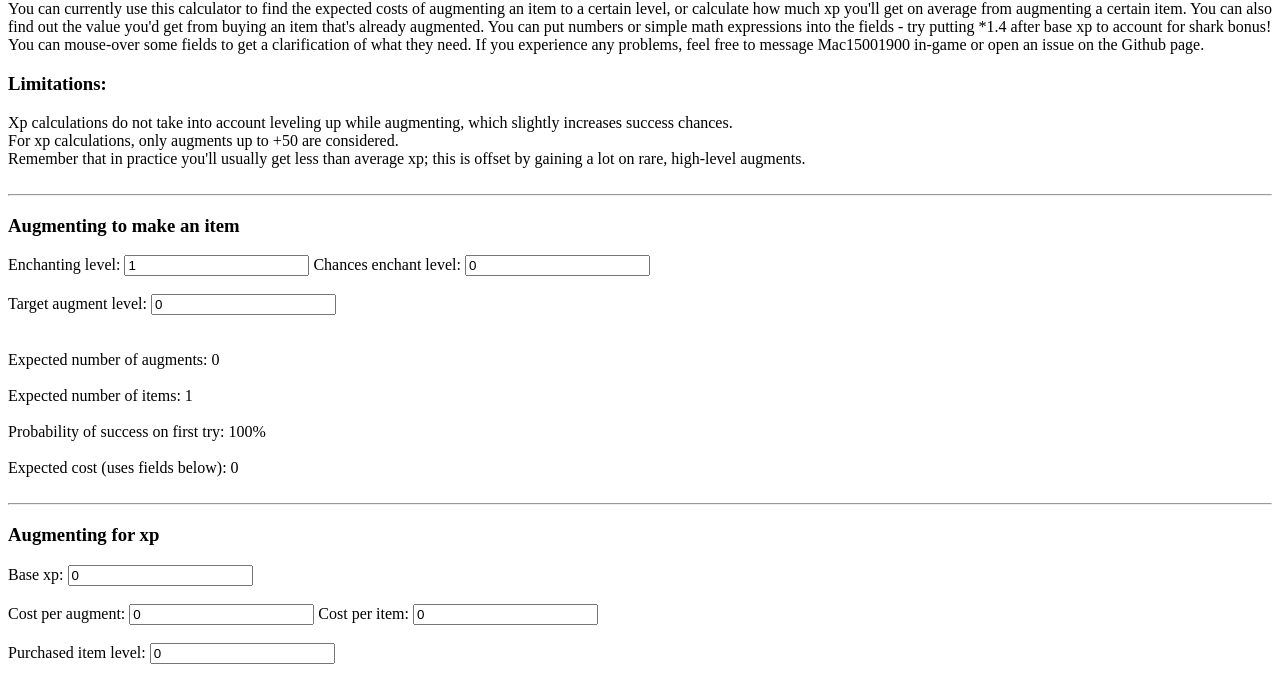
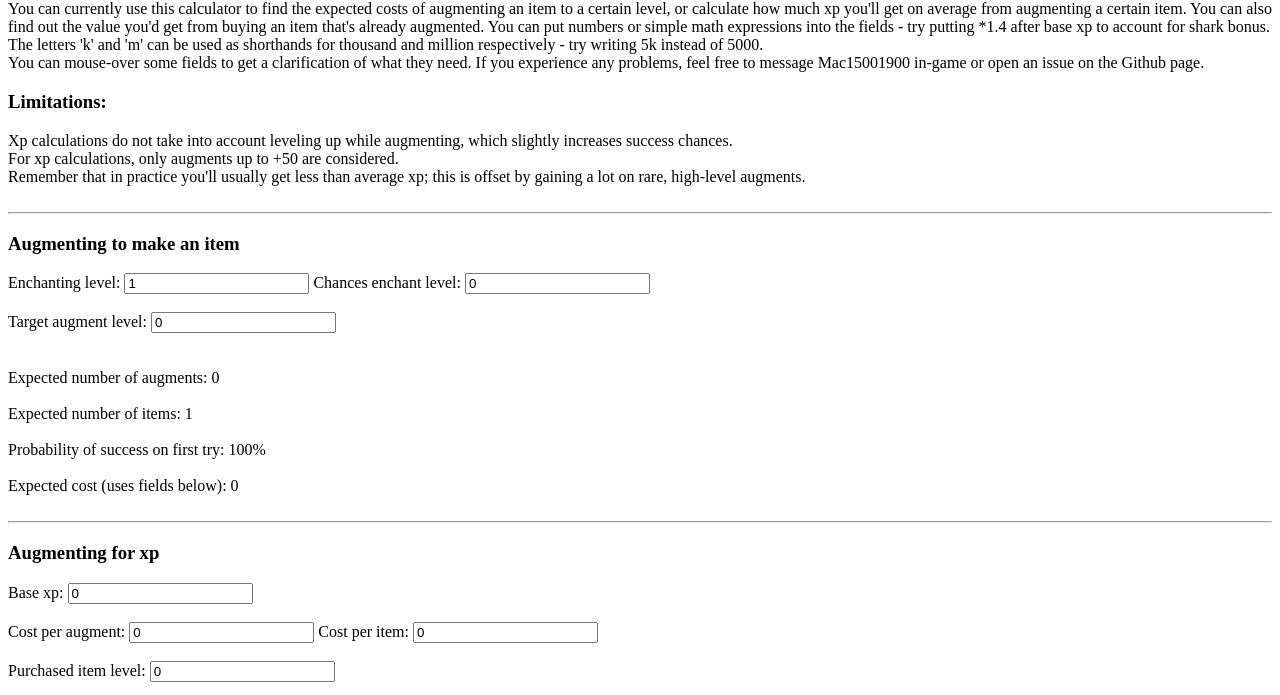
Before and after one commit to Mac15001900/idlescape-calc, a plain HTML site: page index.html in a window 1280 px wide. Shown: the part 66-761 px from the top of the page. Drawn offline with Linux system fonts and the light colour scheme.

Commit message:
Added support for 'k' and 'm' abbreviations for thousands and millions

```diff
--- a/index.html
+++ b/index.html
@@ -1,7 +1,7 @@
 <h1>Idlescape augement calculator</h1>
 
 
-You can currently use this calculator to find the expected costs of augmenting an item to a certain level, or calculate how much xp you'll get on average from augmenting a certain item. You can also find out the value you'd get from buying an item that's already augmented. You can put numbers or simple math expressions into the fields - try putting *1.4 after base xp to account for shark bonus!<br>
+You can currently use this calculator to find the expected costs of augmenting an item to a certain level, or calculate how much xp you'll get on average from augmenting a certain item. You can also find out the value you'd get from buying an item that's already augmented. You can put numbers or simple math expressions into the fields - try putting *1.4 after base xp to account for shark bonus. The letters 'k' and 'm' can be used as shorthands for thousand and million respectively - try writing 5k instead of 5000.<br>
 You can mouse-over some fields to get a clarification of what they need. If you experience any problems, feel free to message Mac15001900 in-game or open an issue on the Github page.<br>
 
 <h3>Limitations:</h3>
--- a/script.js
+++ b/script.js
@@ -48,13 +48,18 @@ function output(number, value){
 
 function input(name) {
 	try{
-		var res = eval(document.getElementById(name).value);
-		if(isNaN(res)) {
-			res=0;
+		var res = document.getElementById(name).value;
+		res = res.toLowerCase();
+		res = res.replace(/k/g,"000");
+		res = res.replace(/m/g,"000000");
+		console.log(res);
+		var value = eval(res);
+		if(isNaN(value)) {
+			value=0;
 			document.getElementById(name).style="color:#FF0000";
 		}
 		else document.getElementById(name).style="color:#000000";
-		return(res);
+		return(value);
 	} catch(err){
 		document.getElementById(name).style="color:#FF0000";
 		return 0;
```
